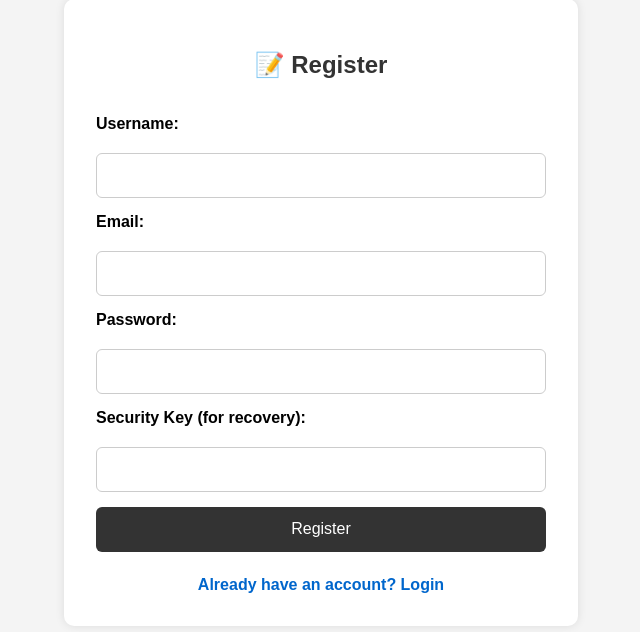
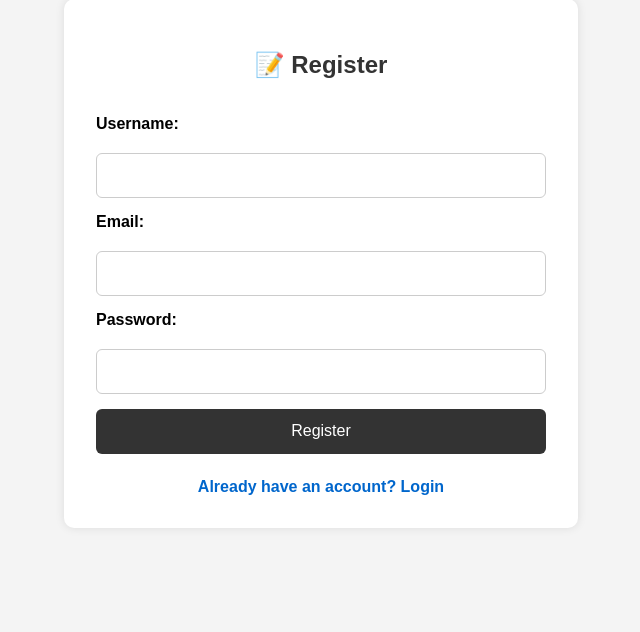
Before and after one commit to Dhanush9358/fastapi-project, a FastAPI app: page /register in a window 1280 px wide. Shown: the part 33-665 px from the top of the page, without its empty margins (319-959 px from the left). Run offline with FastAPI, Linux system fonts and the light colour scheme.

Commit message:
update register

```diff
--- a/templates/register.html
+++ b/templates/register.html
@@ -18,9 +18,6 @@
       <label for="password">Password:</label>
       <input type="password" id="password" name="password" required>
 
-      <label for="security_key">Security Key (for recovery):</label>
-      <input type="text" id="security_key" name="security_key" required>
-
       <button type="submit">Register</button>
     </form>
 
@@ -37,7 +34,6 @@
     function validateForm() {
       const email = document.getElementById("email").value.trim();
       const password = document.getElementById("password").value;
-      const key = document.getElementById("security_key").value;
 
       if (!email.endsWith("@gmail.com")) {
         alert("Email must end with @gmail.com");
@@ -49,11 +45,6 @@
         return false;
       }
 
-      if (key.length < 4) {
-        alert("Security Key must be at least 4 characters");
-        return false;
-      }
-
       return true;
     }
   </script>
```
